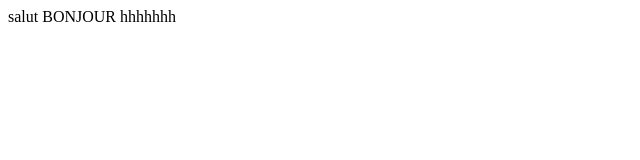
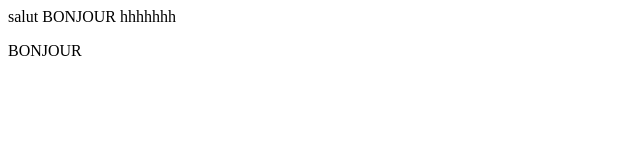
Before and after one commit to abdelhamiddd/anpt, a plain HTML site: page index.html in a window 1280 px wide. Shown: the full height of the page, 0-640 px from the left. Drawn offline with Linux system fonts and the light colour scheme.

```diff
--- a/index.html
+++ b/index.html
@@ -1,3 +1,6 @@
 salut
 BONJOUR
 hhhhhhh
+<footer>
+  <p>BONJOUR</p>
+</footer>
```
